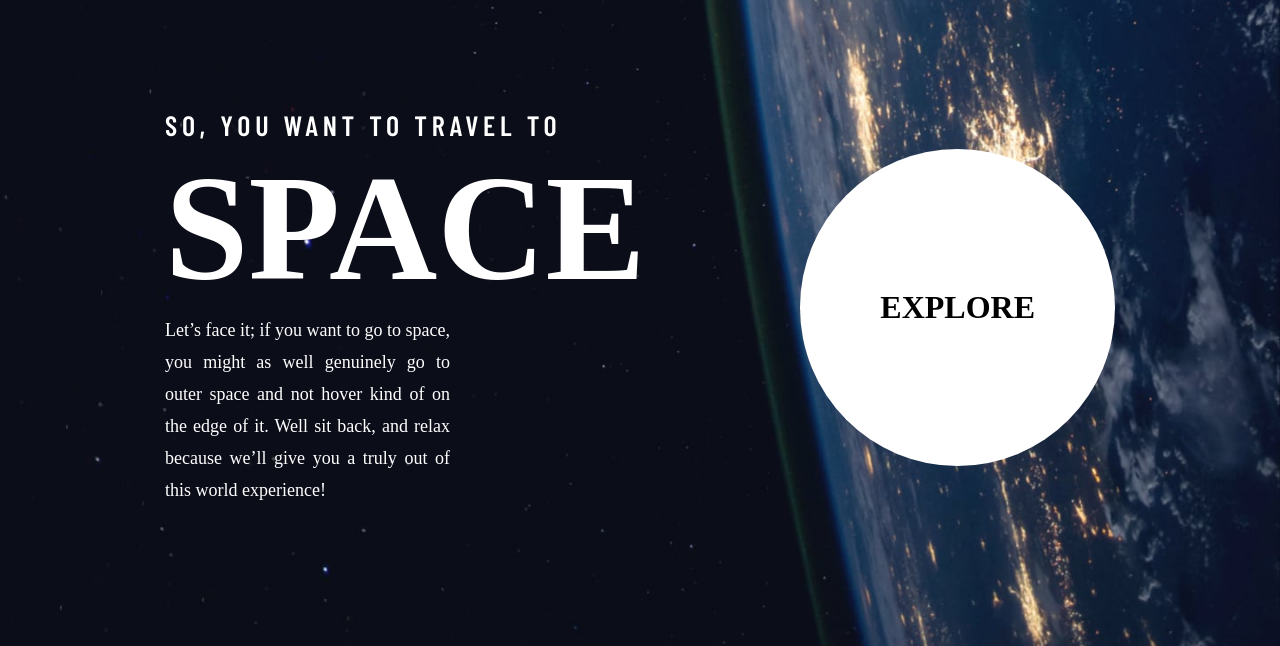
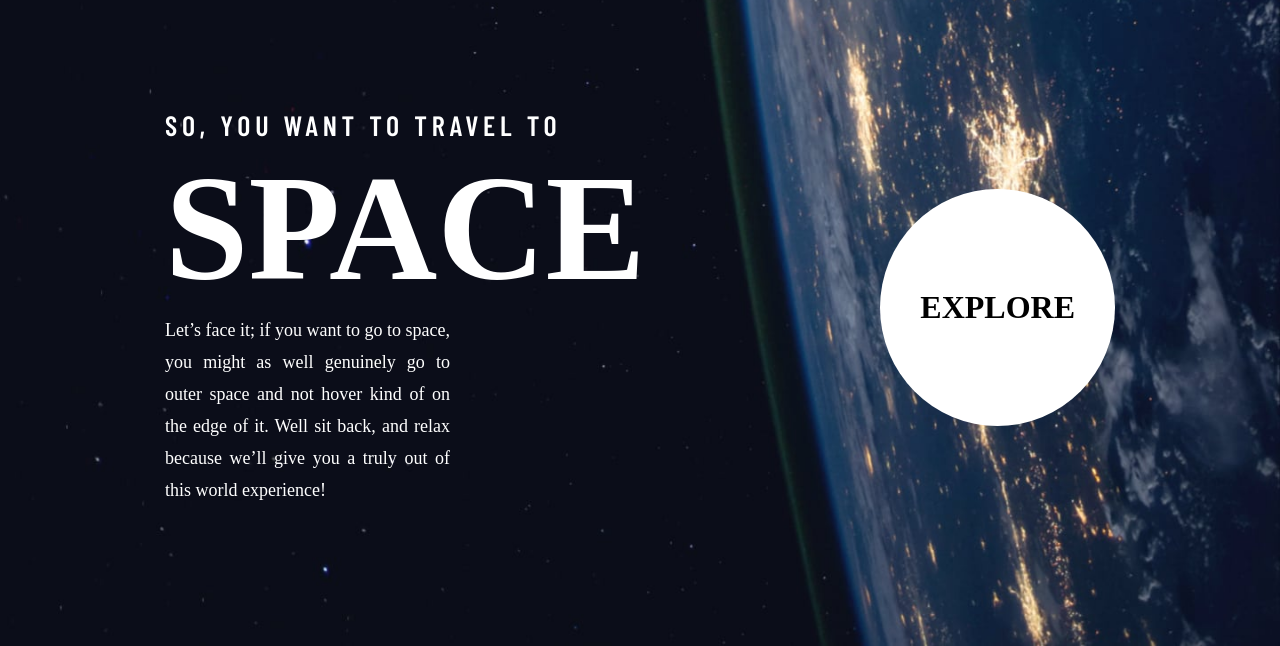
Before and after one commit to ThyoDerive/Space-Tourism, a plain HTML site: page index.html in a window 1280 px wide. Shown: the part 154-800 px from the top of the page. Drawn offline with nearby package versions, Linux system fonts and the light colour scheme; a web font is replaced by a local one.

Commit message:
All Home Check + Responcive

```diff
--- a/Tool/CSS/Style.css
+++ b/Tool/CSS/Style.css
@@ -94,7 +94,7 @@ nav {
 }
 
 .Explore-Hero {
-    padding:140px 80px;
+    padding:100px 40px;
     border-radius: 50%;
     background-color: white;
     color: black;
```
